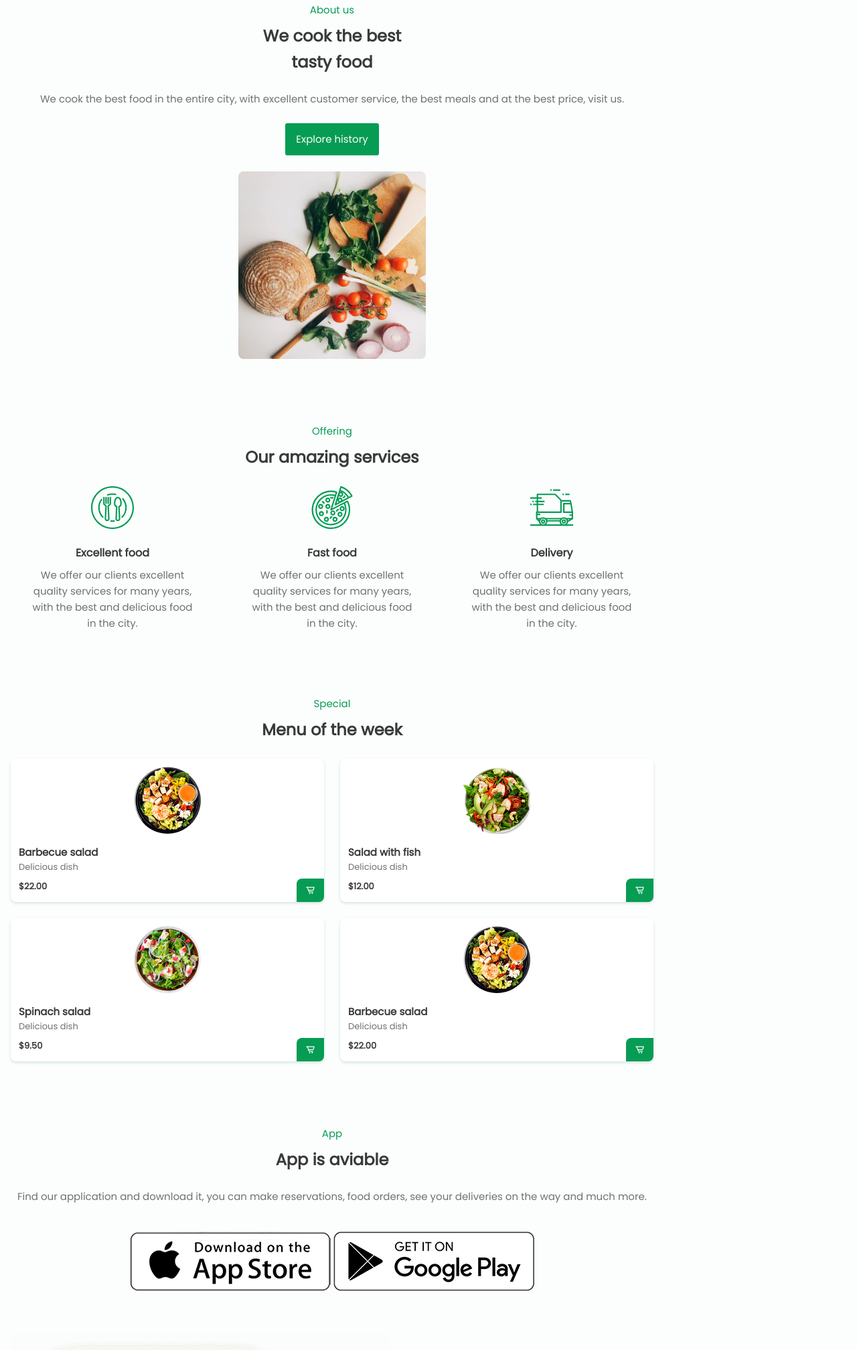
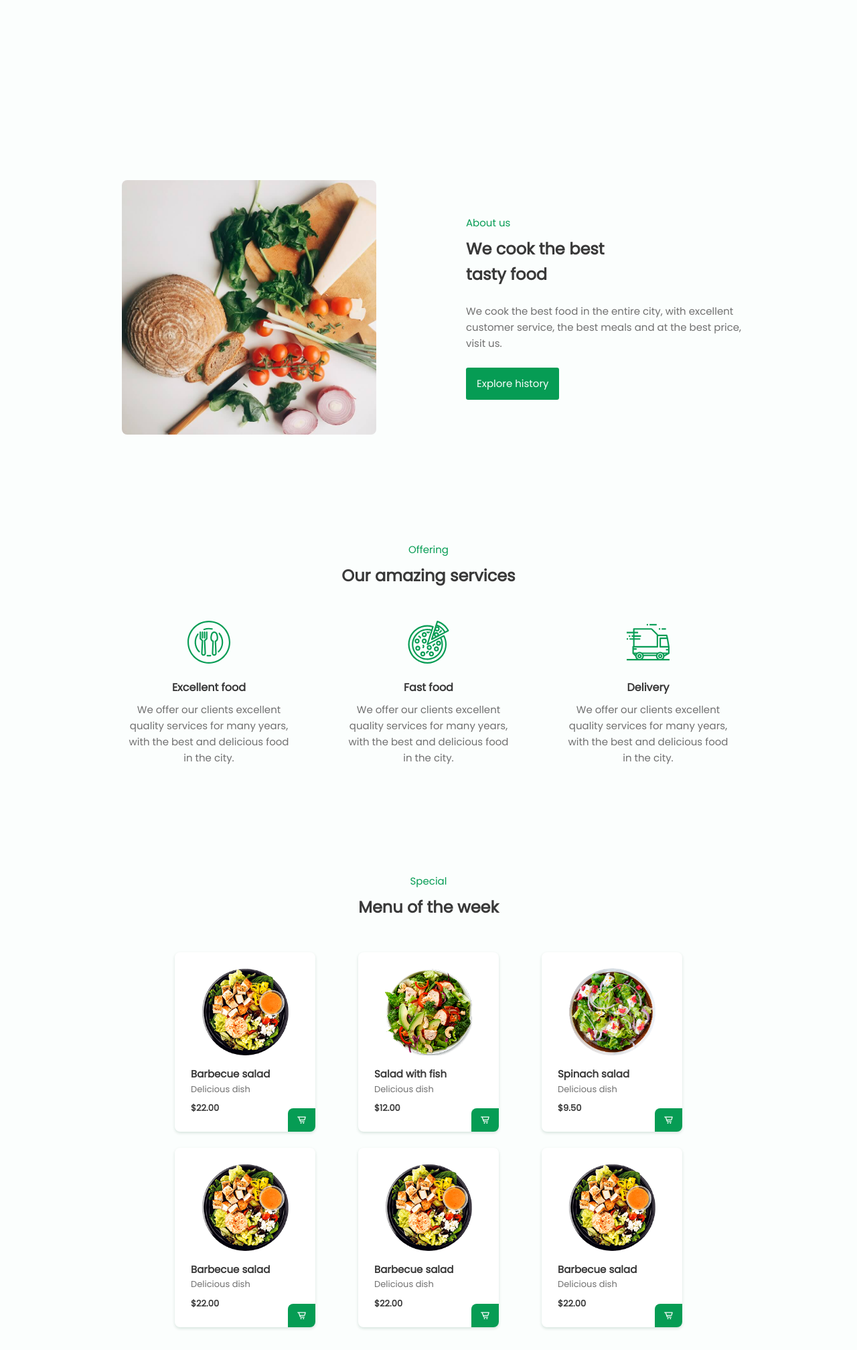
Before and after one commit to auleki/sleek_restaurant, a plain HTML site: page index.html in a window 1280 px wide. Shown: the part 659-2675 px from the top of the page at 67% size. Drawn offline with nearby package versions, Linux system fonts and the light colour scheme.

Commit message:
media queries added

```diff
--- a/assets/css/styles.scss
+++ b/assets/css/styles.scss
@@ -308,7 +308,7 @@ img {
   margin-bottom: $mb-4;
 }
 
-.app_store {
+.app__store {
   width: 120px;
   margin: 0 $mb-1;
 }
@@ -374,3 +374,88 @@ img {
 }
 
 /* MEDIA QUERIES  */
+@media screen and (min-width: 576px){
+  .home__container,
+  .about__container,
+  .app__container {
+    grid-template-columns: repeat(2, 1fr);
+    align-items: center;
+  }
+  .about__data, .about__initial,
+  .app__data, .app__initial,
+  .contact__container, .contact__initial {
+    text-align: initial;
+  }
+  .about__img,
+  .app__img {
+    width: 380px;
+    order: -1;
+  }
+
+  .contact__container {
+    grid-template-columns: 1.75fr 1fr;
+    align-items: center;
+  }
+  .contact__button {
+    justify-self: center;
+  }
+}
+
+@media screen and (min-width: 768px){
+  body {
+    margin: 0;
+  }
+
+  .section {
+    padding-top: 8rem;
+  }
+
+  .nav {
+    height: calc($header-height + 1.5rem);
+  }
+  .nav__list {
+    display: flex;
+  }
+  .nav__item {
+    margin-left: $mb-5;
+    margin-bottom: 0;
+  }
+  .nav__toggle {
+    display: none;
+  }
+  .home__container {
+    height: 100vh;
+    justify-items: center;
+  }
+  .services__container,
+  .menu__container {
+    margin-top: $mb-6;
+  }
+  .menu__container {
+    grid-template-columns: repeat(3, 210px);
+    column-gap: 4rem;
+  }
+  .menu__content {
+    padding: 1.5rem;
+  }
+  .menu__img {
+    width: 130px;
+  }
+  .app__store {
+    margin: 0 $mb-1 0 0;
+  }
+}
+
+@media screen and (min-width: 768px) {
+  .bd-container {
+    margin-left: auto;
+    margin-right: auto;
+  }
+  .home__img {
+    width: 500px;
+  }
+  .about__container,
+  .app__container {
+    column-gap: 7rem;
+  }
+}
--- a/index.html
+++ b/index.html
@@ -389,6 +389,22 @@
                 <span class="menu__price">$22.00</span>
                 <a href="#" class="button menu__button"><i class='bx bx-cart-alt'></i></a>
             </div>
+
+            <div class="menu__content">
+                <img src="./assets/image/plate1.png" alt="" class="menu__img">
+                <h3 class="menu__name">Barbecue salad</h3>
+                <span class="menu__detail">Delicious dish</span>
+                <span class="menu__price">$22.00</span>
+                <a href="#" class="button menu__button"><i class='bx bx-cart-alt'></i></a>
+            </div>
+
+            <div class="menu__content">
+                <img src="./assets/image/plate1.png" alt="" class="menu__img">
+                <h3 class="menu__name">Barbecue salad</h3>
+                <span class="menu__detail">Delicious dish</span>
+                <span class="menu__price">$22.00</span>
+                <a href="#" class="button menu__button"><i class='bx bx-cart-alt'></i></a>
+            </div>
         </div>
     </section>
 
@@ -397,7 +413,7 @@
         <div class="app__container bd-grid">
             <div class="app__data">
                 <span class="section-subtitle app__initial">App</span>
-                <h2 class="section-title app__initial">App is aviable</h2>
+                <h2 class="section-title app__initial">App is available</h2>
                 <p class="app__description">Find our application and download it, you can make reservations, food orders, see your deliveries on the way and much more.</p>
                 <div class="app__stores">
                     <a href="#"><img src="./assets/image/app1.png" alt="" class="app__store"></a>
```
Also changed, not shown: assets/css/styles.css, 1 other file.
